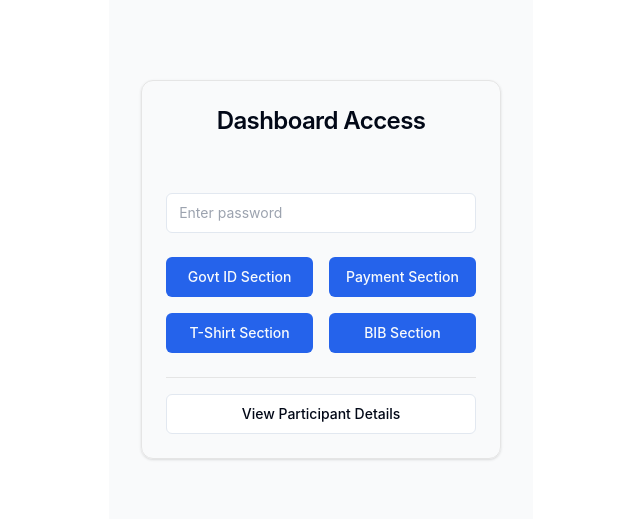
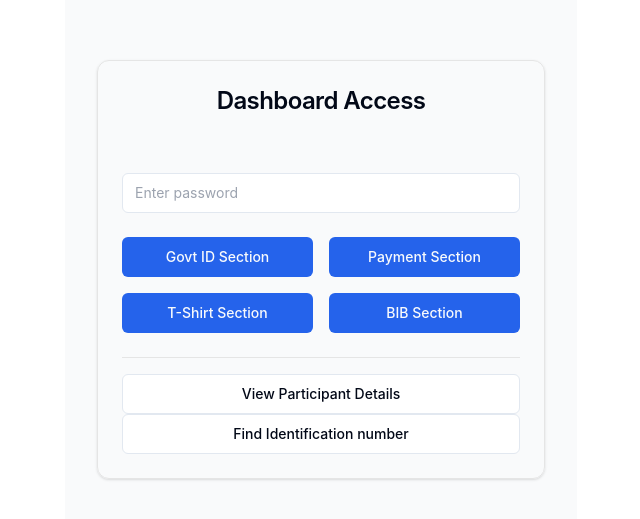
Before and after one commit to suraj7974/marathon_dashboard, a React (Vite) app: page /login in a window 1280 px wide. Shown: the part 163-682 px from the top of the page, without its empty margins (319-959 px from the left). Built offline with nearby package versions, Linux system fonts and the light colour scheme; no server answers.

Commit message:
feat: button for searching id

```diff
--- a/components/login.tsx
+++ b/components/login.tsx
@@ -24,6 +24,10 @@ const Login = () => {
 
   const handleViewDetails = () => {
     navigate("/view-details");
+  };
+
+  const handleidsearch = () => {
+    navigate("/mobile");
   };
 
   return (
@@ -60,6 +64,9 @@ const Login = () => {
             <Button onClick={handleViewDetails} variant="outline" className="w-full">
               View Participant Details
             </Button>
+            <Button onClick={handleidsearch} variant="outline" className="w-full">
+              Find Identification number
+            </Button>
           </div>
         </CardContent>
       </Card>
```
